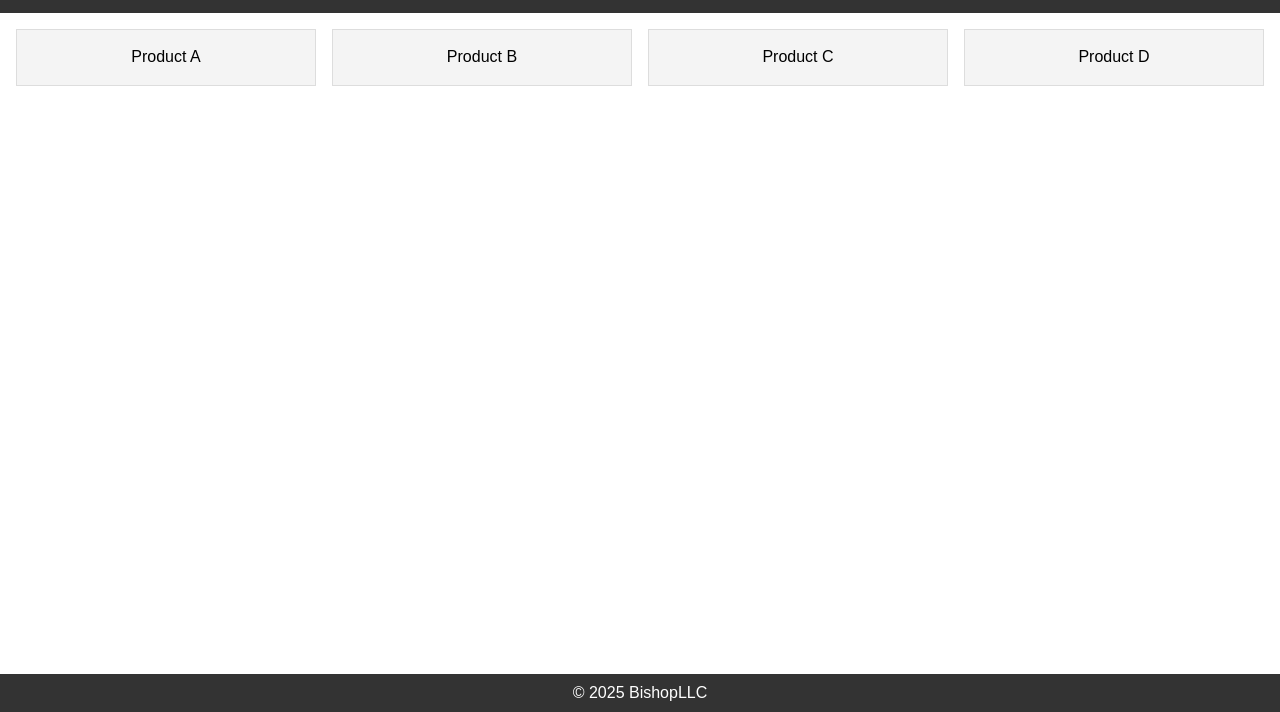
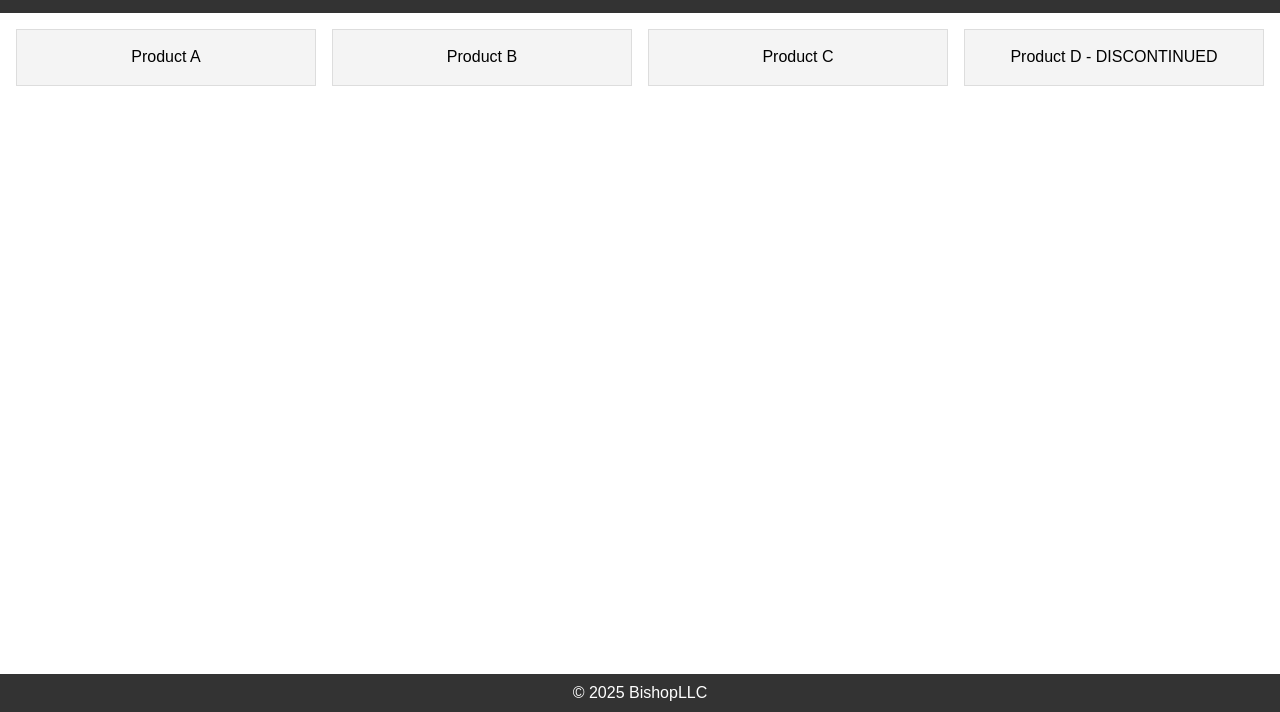
Before and after one commit to jeffjones-work/bishopllc-storefront-app, a plain HTML site: page index.html in a window 1280 px wide. Shown: the part 88-800 px from the top of the page. Drawn offline with Linux system fonts and the light colour scheme.

Commit message:
discontinued product D

```diff
--- a/index.html
+++ b/index.html
@@ -16,7 +16,7 @@
       <div class="product">Product A</div>
       <div class="product">Product B</div>
       <div class="product">Product C</div>
-      <div class="product">Product D</div>
+      <div class="product">Product D - DISCONTINUED</div>
     </section>
   </main>
   <footer>
```
